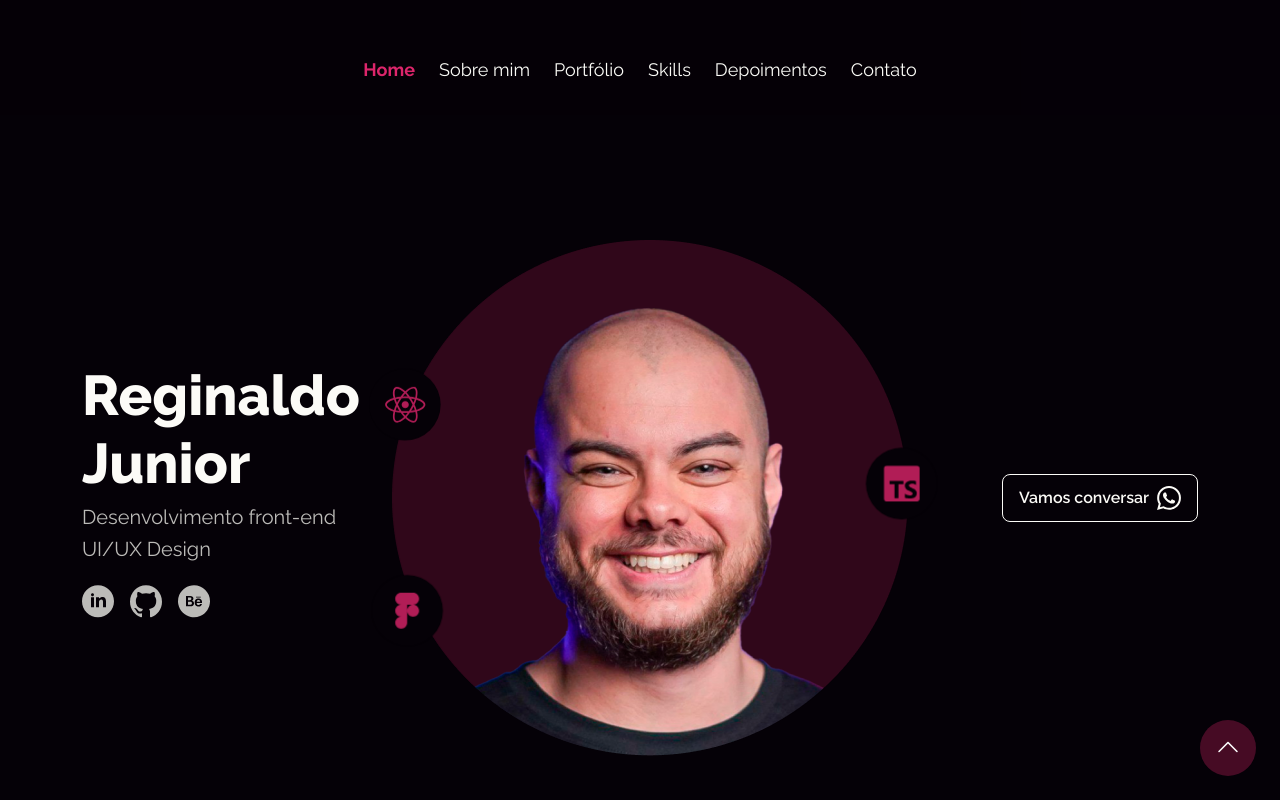
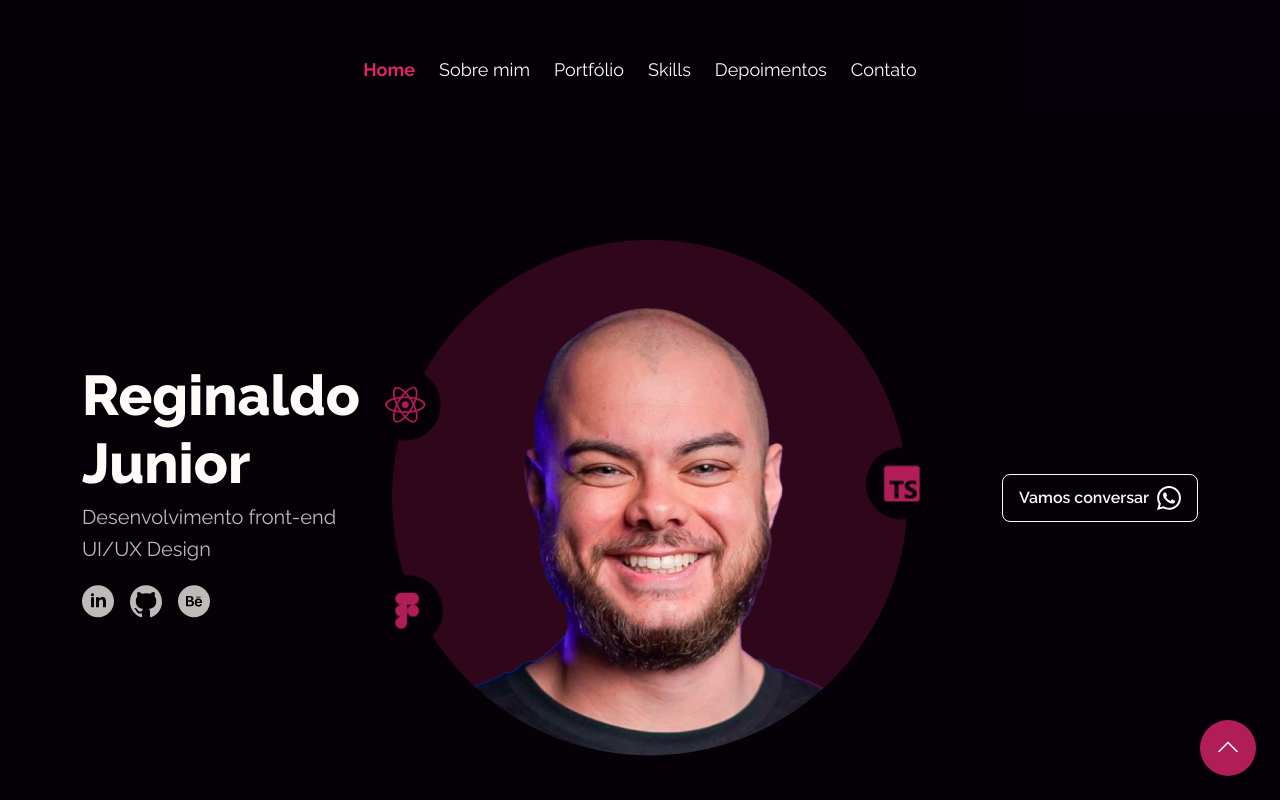
Before and after one commit to reginaldojrrr/meu-site, a Vue app: page / in a window 1280 px wide. Shown: the top 800 px of the page. Built offline with nearby package versions, Linux system fonts and the light colour scheme; what @splidejs/vue-splide would draw is missing.

Commit message:
Opacidade do fab.

```diff
--- a/src/components/fab.vue
+++ b/src/components/fab.vue
@@ -20,7 +20,7 @@
         border-radius: 500px;
         height: 56px;
         width: 56px;
-        background-color: rgba(221, 37, 107, .30);
+        background-color: rgba(221, 37, 107, .80);
         color: white;
         border: none;
         font-size: 24px;
```
